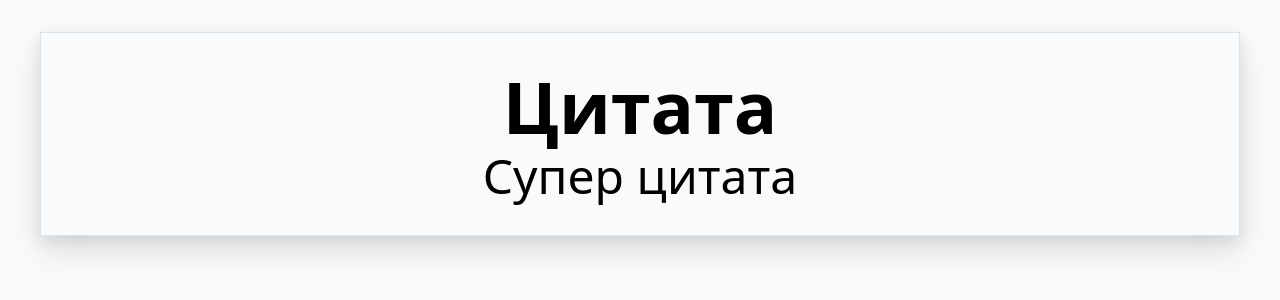
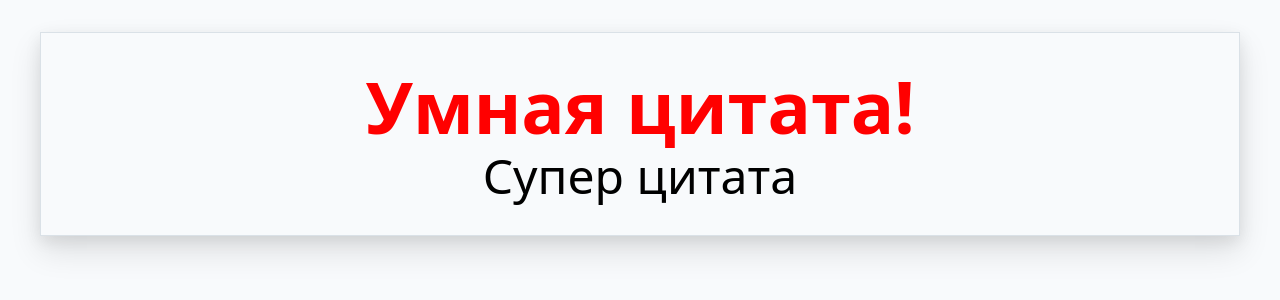
Before and after one commit to curtdp/quotescms, a Vue app: page / in a window 1280 px wide. Shown: the top 300 px of the page. Built offline with nearby package versions, Linux system fonts and the light colour scheme.

Commit message:
Как компилируется и стилизуется содержимое слотов

```diff
--- a/src/App.vue
+++ b/src/App.vue
@@ -2,7 +2,7 @@
   <div id="app" class="container mx-auto">
     <div class="w-full my-8">
       <Quote>
-        <h2>Цитата</h2>
+        <h2>{{ quoteTitle }}</h2>
         <p>Супер цитата</p>
       </Quote>
     </div>
@@ -14,6 +14,11 @@
 import Quote from './components/Quote.vue'
 export default {
   name: 'app',
+  data() {
+    return {
+      quoteTitle: 'Умная цитата!'
+    }
+  },
   components: {
     Quote
   }
--- a/src/components/Quote.vue
+++ b/src/components/Quote.vue
@@ -11,5 +11,7 @@
 </script>
 
 <style scoped>
-
+  h2 {
+    color: red;
+  }
 </style>
```
